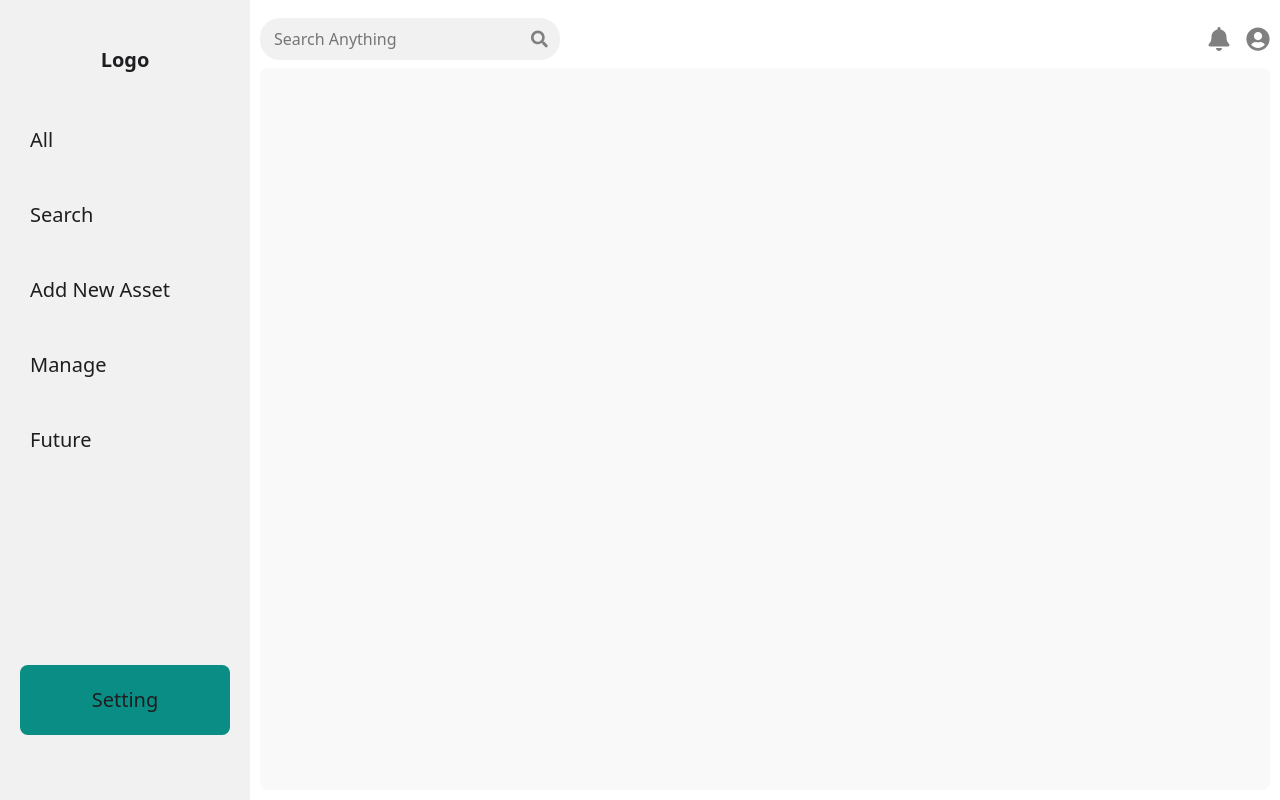
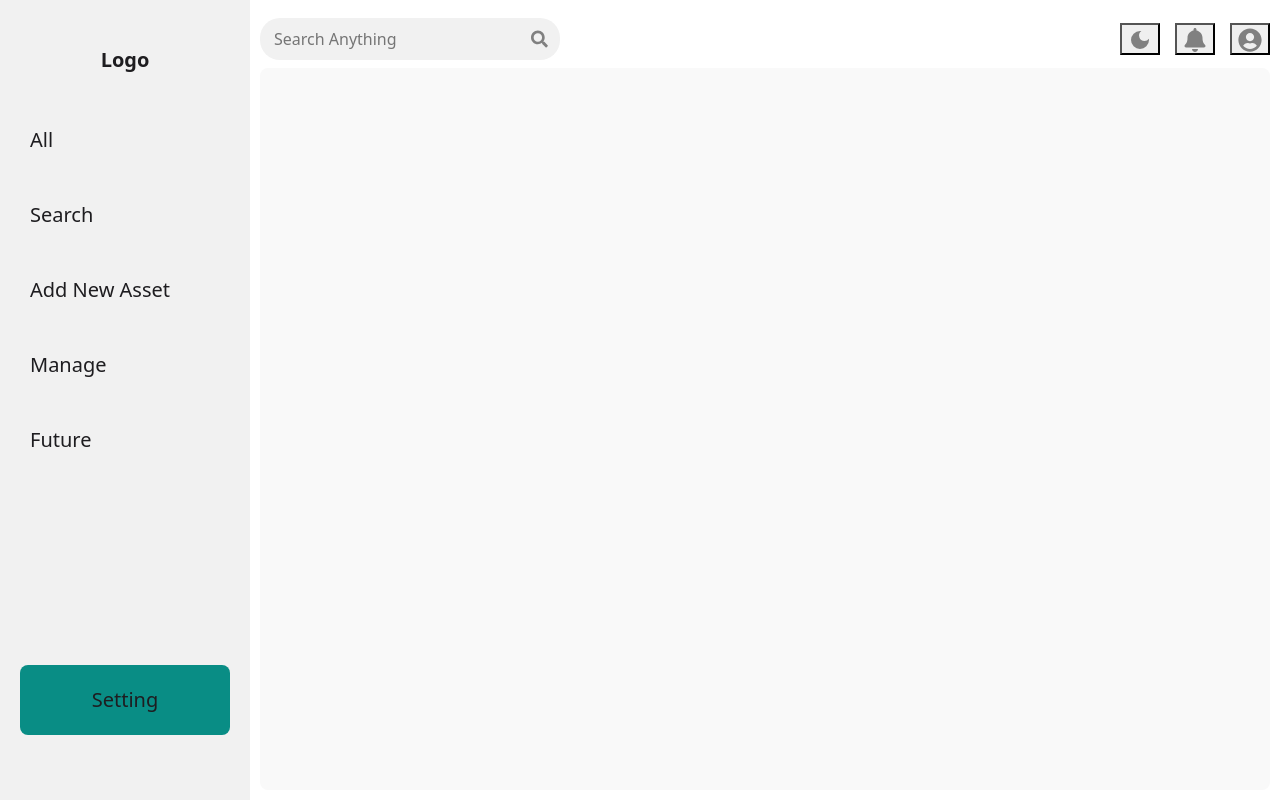
Before and after one commit to bakrhelmy/depiproject, a React (Create React App) app: page / in a window 1280 px wide. Built offline with nearby package versions, Linux system fonts and the light colour scheme.

Commit message:
Update Navbar.js

```diff
--- a/src/Navbar.js
+++ b/src/Navbar.js
@@ -1,17 +1,31 @@
-import React from "react";
+import React, { useState } from "react";
 import "./Navbar.css";
 import { FaSearch, FaBell, FaUserCircle } from "react-icons/fa";
+import { MdDarkMode } from "react-icons/md";
 
 export default function Navbar() {
+  const [darkMode, setDarkMode] = useState(false); // State to toggle dark mode
+
+  const toggleDarkMode = () => {
+    setDarkMode(!darkMode); // Switch between true (dark) and false (light)
+  };
+
   return (
-    <div className="navbar">
+    <div className={`navbar ${darkMode ? "dark-mode" : "light-mode"}`}>
       <div className="search-box">
         <input type="text" placeholder="Search Anything" />
         <FaSearch className="search-icon" />
       </div>
       <div className="icons">
-        <FaBell className="icon" />
-        <FaUserCircle className="icon" />
+        <button onClick={toggleDarkMode}>
+          <MdDarkMode className="icon" />
+        </button>
+        <button>
+          <FaBell className="icon" />
+        </button>
+        <button>
+          <FaUserCircle className="icon" />
+        </button>
       </div>
     </div>
   );
```
